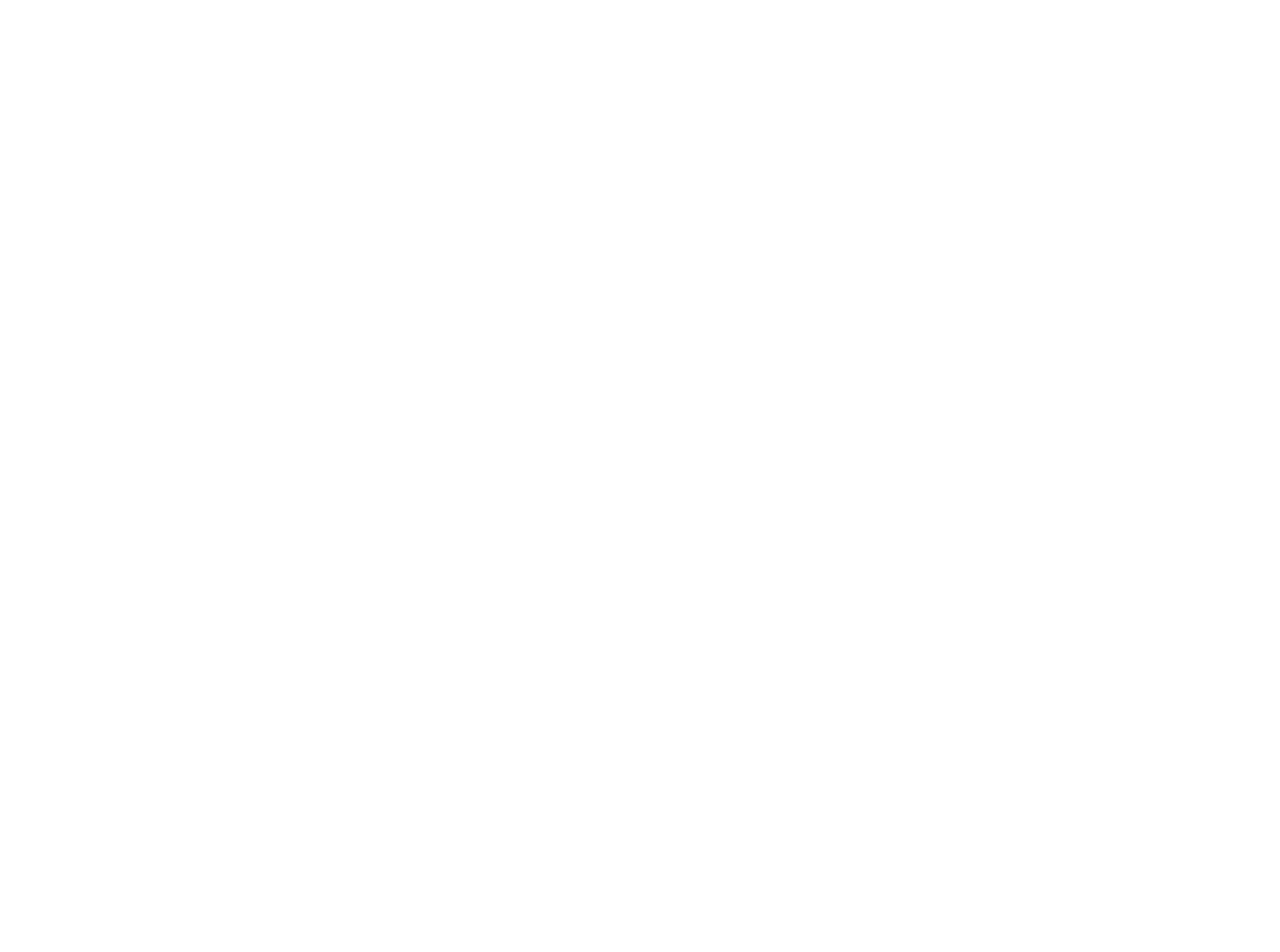
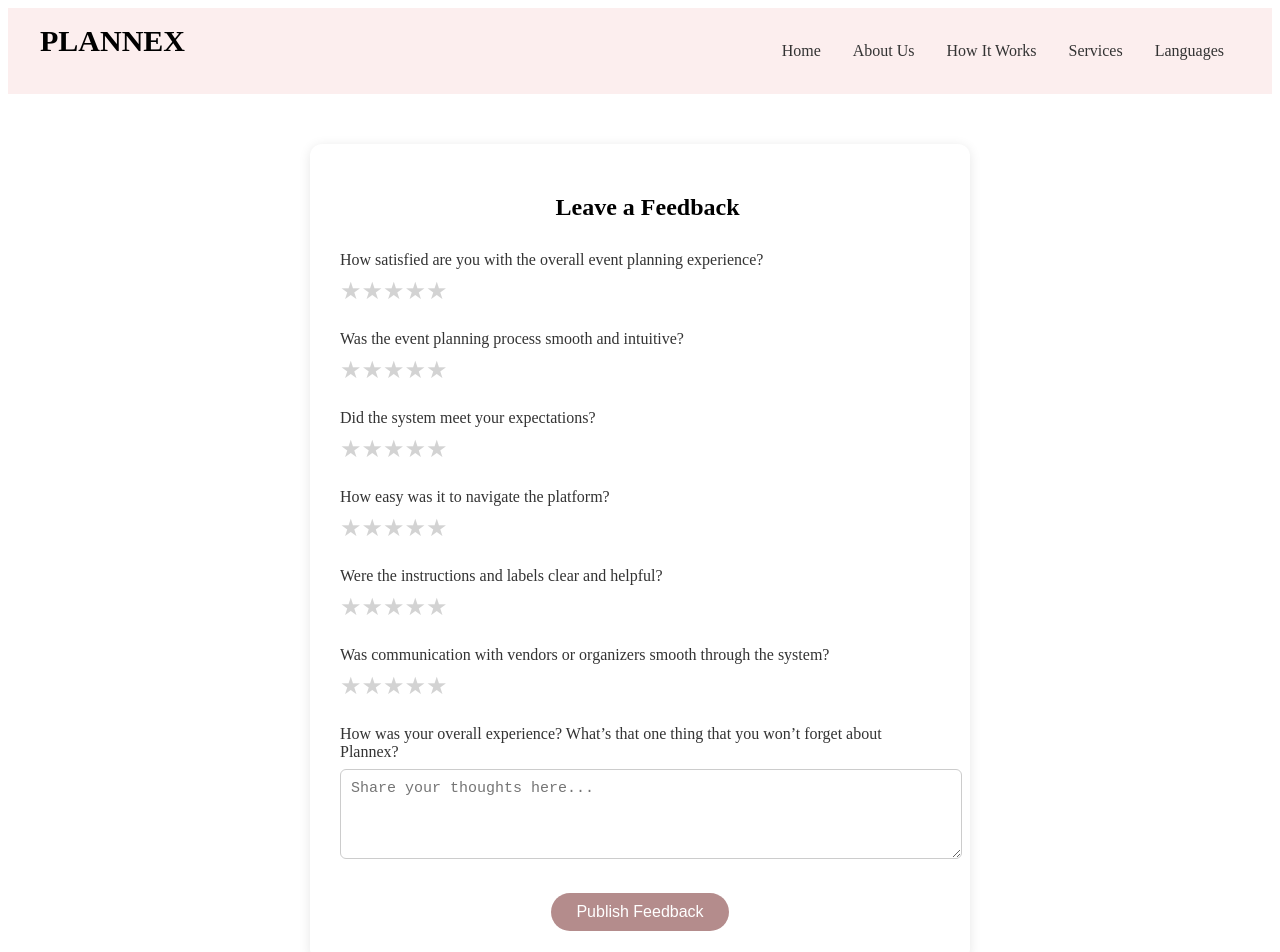
Before and after one commit to spayoe23/my-app, a React (Vite) app: page /feedback in a window 1280 px wide. Before the commit this address had no page. Shown: the top 952 px of the page. Before the commit the page ends 800 px from the top, so only its background shows below. Built offline with nearby package versions, Linux system fonts and the light colour scheme.

Commit message:
Added new pages and updated header

```diff
--- a/src/App.jsx
+++ b/src/App.jsx
@@ -4,8 +4,6 @@ import Home from "./Home";
 import Login from "./Login";
 import Register from './Register';
 import Cdash from './Cdash';
-import Todo from './Todo';
-import FeedbackWrite from './FeedbackWrite';
 import AboutUs from './AboutUs';
 import HowItWorks from './HowItWorks';
 import StartPlanning from './StartPlaning';
@@ -17,6 +15,8 @@ import ViewProfile from './ViewVprofi;e';
 import CustomerViewProfile from './CustomerViewProfile';
 import Agreement from './Agreement'
 import MyEvent from './MyEvent';
+import WriteFeedback from './WriteFeedback';
+
 
 
 function App() {
@@ -28,8 +28,7 @@ function App() {
         <Route path="/login" element={<Login />} />
         <Route path="/register" element={<Register />} />
         <Route path="/cdash" element={<Cdash />} />
-        <Route path="/todo" element={<Todo />} />
-        <Route path="/feedbackwrite" element={<FeedbackWrite />} />
+        <Route path="/feedback" element={<WriteFeedback />} />
         <Route path="/about" element={<AboutUs />} />
         <Route path="/how-it-works" element={<HowItWorks />} />
         <Route path="/start-planning" element={<StartPlanning />} />
--- a/src/Cdash.css
+++ b/src/Cdash.css
@@ -46,12 +46,14 @@
     justify-content: center;
     background-color: #ffffff;
   }
-
+  h2{
+   padding-left: 150px;
+  }
   .chat-button {
     position: absolute;
     top: 20px;
     right: 20px;
-    background-color: crimson;
+    background-color:#b48c8c;
     color: white;
     border: none;
     border-radius: 50%;
@@ -62,7 +64,7 @@
   }
 
   .chat-button:hover {
-    background-color: darkred;
+    background-color:#b57c77;
   }
 
   .center-box {
@@ -72,7 +74,7 @@
   .start-btn {
     margin-top: 10px;
     padding: 10px 20px;
-    background-color: crimson;
+    background-color: #b48c8c;
     color: white;
     border: none;
     border-radius: 5px;
@@ -80,7 +82,7 @@
   }
 
   .start-btn:hover {
-    background-color: darkred;
+    background-color: #b57c77;
   }
 
   /* Logout Popup */
--- a/src/Cdash.jsx
+++ b/src/Cdash.jsx
@@ -30,7 +30,7 @@ function Cdash() {
           <div className="menu-section">
             <button onClick={() => navigate('/myEvent')}>My Events</button>
             <button>To Do List</button>
-            <button>Feedback</button>
+            <button onClick={() => navigate('/feedback')}>Feedback</button>
             <button onClick={() => setShowLogoutPopup(true)}>Logout</button>
           </div>
         </div>
@@ -41,7 +41,7 @@ function Cdash() {
 
           {/* Center Content */}
           <div className="center-box">
-            <h2>Plan Your Dream Day</h2>
+            <h2>Lets Plan Your Dream Day Together!</h2>
             <button className="start-btn" onClick={handleStartPlanning}>Start</button>
           </div>
         </div>
--- a/src/Components/Feedback/Feedback.css
+++ b/src/Components/Feedback/Feedback.css
@@ -17,3 +17,9 @@
   border-radius: 10px;
   max-width: 200px;
 }
+
+.feedback h2 {
+  font-size: 2rem;
+  margin-bottom: 1.5rem;
+  padding-left: 10px;
+}
--- a/src/Components/Hero/Hero.css
+++ b/src/Components/Hero/Hero.css
@@ -14,7 +14,7 @@
   gap: 1rem;
 }
 
-.start-btn, .vendor-btn {
+a.start-btn, .vendor-btn {
   text-decoration: none;
   display: inline-block;
   padding: 10px 20px;
@@ -27,6 +27,6 @@
 
 }
 
-.start-btn:hover, .vendor-btn:hover {
+a.start-btn:hover, .vendor-btn:hover {
   background-color: #b57c77;
 }
--- a/src/Components/Services/Services.css
+++ b/src/Components/Services/Services.css
@@ -6,6 +6,7 @@
 .services h2 {
   font-size: 2rem;
   margin-bottom: 1.5rem;
+  padding-left: 10px;
 }
 
 .services-grid {
--- a/src/Login.css
+++ b/src/Login.css
@@ -31,6 +31,7 @@
   .login-box h2 {
     text-align: center;
     margin-bottom: 20px;
+    padding-left: 10px;
   }
 
   .input-box {
--- a/src/MyEvent.jsx
+++ b/src/MyEvent.jsx
@@ -1,6 +1,7 @@
 import React, { useState } from 'react';
 import { useNavigate } from 'react-router-dom';
 import './MyEvent.css';
+
 
 function MyEvent() {
 const navigate = useNavigate();
--- a/src/Todo.jsx
+++ /dev/null
@@ -1,9 +0,0 @@
-import React from 'react'
-
-function todo() {
-  return (
-    <div>todo</div>
-  )
-}
-
-export default todo
--- /dev/null
+++ b/src/WriteFeedback.css
@@ -0,0 +1,64 @@
+.feedback-container {
+max-width: 600px;
+margin: 50px auto;
+padding: 30px;
+background: #fff;
+border-radius: 12px;
+box-shadow: 0 2px 12px rgba(0, 0, 0, 0.1);
+}
+
+.feedback-container h2 {
+text-align: center;
+color: #000;
+margin-bottom: 30px;
+padding-left: 15px;
+}
+
+.question-block {
+margin-bottom: 25px;
+}
+
+.question-block p {
+font-size: 16px;
+margin-bottom: 8px;
+color: #333;
+}
+
+.star-rating {
+font-size: 24px;
+color: lightgray;
+cursor: pointer;
+}
+
+.star-rating .filled {
+color: #f2b01e;
+}
+
+textarea {
+width: 100%;
+padding: 10px;
+font-size: 15px;
+border: 1px solid #ccc;
+border-radius: 6px;
+resize: vertical;
+}
+
+.button-container {
+text-align: center;
+margin-top: 30px;
+}
+
+.button-container button {
+padding: 10px 25px;
+font-size: 16px;
+background-color: #b48c8c;
+color: #fff;
+border: none;
+border-radius: 25px;
+cursor: pointer;
+transition: background 0.3s ease;
+}
+
+.button-container button:hover {
+background-color: #b57c77;
+}
--- /dev/null
+++ b/src/WriteFeedback.jsx
@@ -0,0 +1,76 @@
+import React, { useState } from 'react';
+import './WriteFeedback.css';
+import Footer from './Components/Footer/Footer';
+import Header from './Components/Header/Header';
+
+function WriteFeedback() {
+const questions = [
+'How satisfied are you with the overall event planning experience?',
+'Was the event planning process smooth and intuitive?',
+'Did the system meet your expectations?',
+'How easy was it to navigate the platform?',
+'Were the instructions and labels clear and helpful?',
+'Was communication with vendors or organizers smooth through the system?',
+];
+
+const [ratings, setRatings] = useState(Array(questions.length).fill(0));
+const [textFeedback, setTextFeedback] = useState('');
+
+const handleStarClick = (questionIndex, rating) => {
+const newRatings = [...ratings];
+newRatings[questionIndex] = rating;
+setRatings(newRatings);
+};
+
+const handleSubmit = () => {
+console.log('Ratings:', ratings);
+console.log('Final comment:', textFeedback);
+alert('Thank you for your feedback!');
+};
+
+return (
+    <>
+    <Header/>
+<div className="feedback-container">
+<h2>Leave a Feedback</h2>
+
+  {questions.map((question, index) => (
+    <div key={index} className="question-block">
+      <p>{question}</p>
+      <div className="star-rating">
+        {[1, 2, 3, 4, 5].map((star) => (
+          <span
+            key={star}
+            className={ratings[index] >= star ? 'filled' : ''}
+            onClick={() => handleStarClick(index, star)}
+          >
+            ★
+          </span>
+        ))}
+      </div>
+    </div>
+  ))}
+
+  <div className="question-block">
+
+    <p>
+      How was your overall experience? What’s that one thing that you won’t forget about Plannex?
+    </p>
+    <textarea
+      rows="4"
+      value={textFeedback}
+      onChange={(e) => setTextFeedback(e.target.value)}
+      placeholder="Share your thoughts here..."
+    />
+  </div>
+
+  <div className="button-container">
+    <button onClick={handleSubmit}>Publish Feedback</button>
+  </div>
+</div>
+<Footer/>
+</>
+);
+}
+
+export default WriteFeedback;
```
